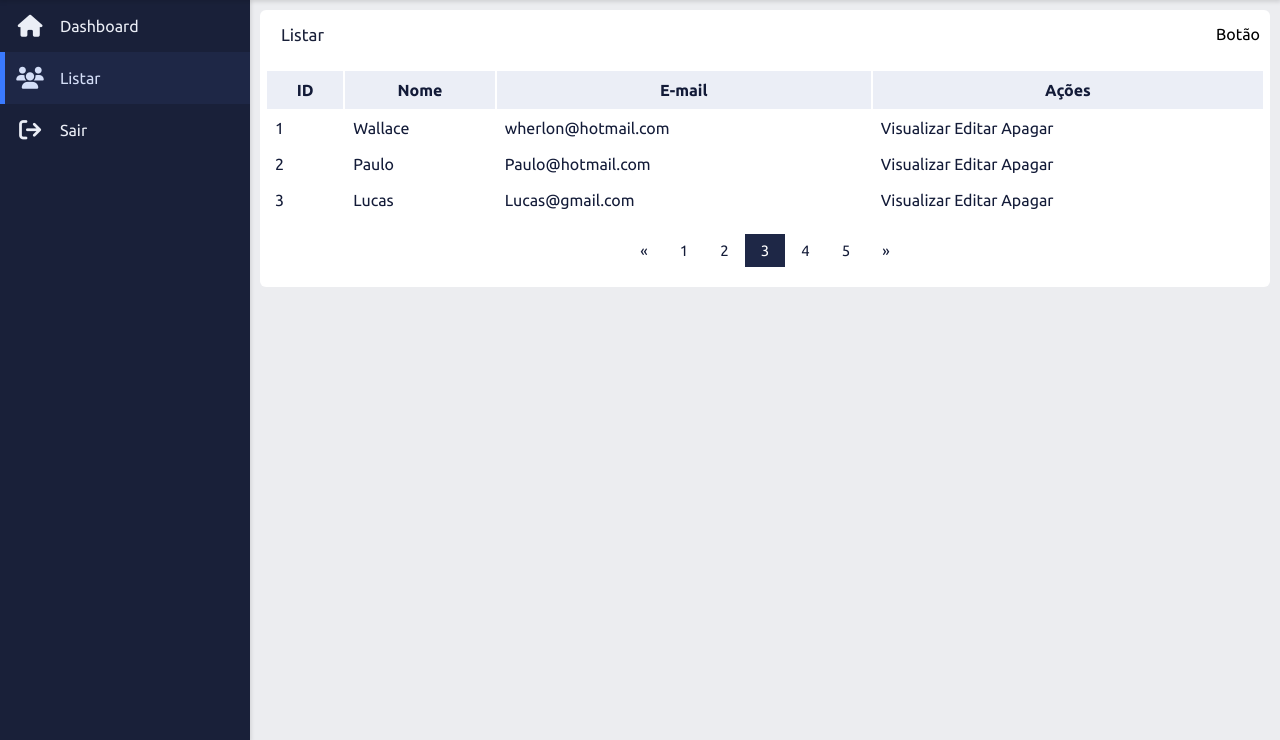
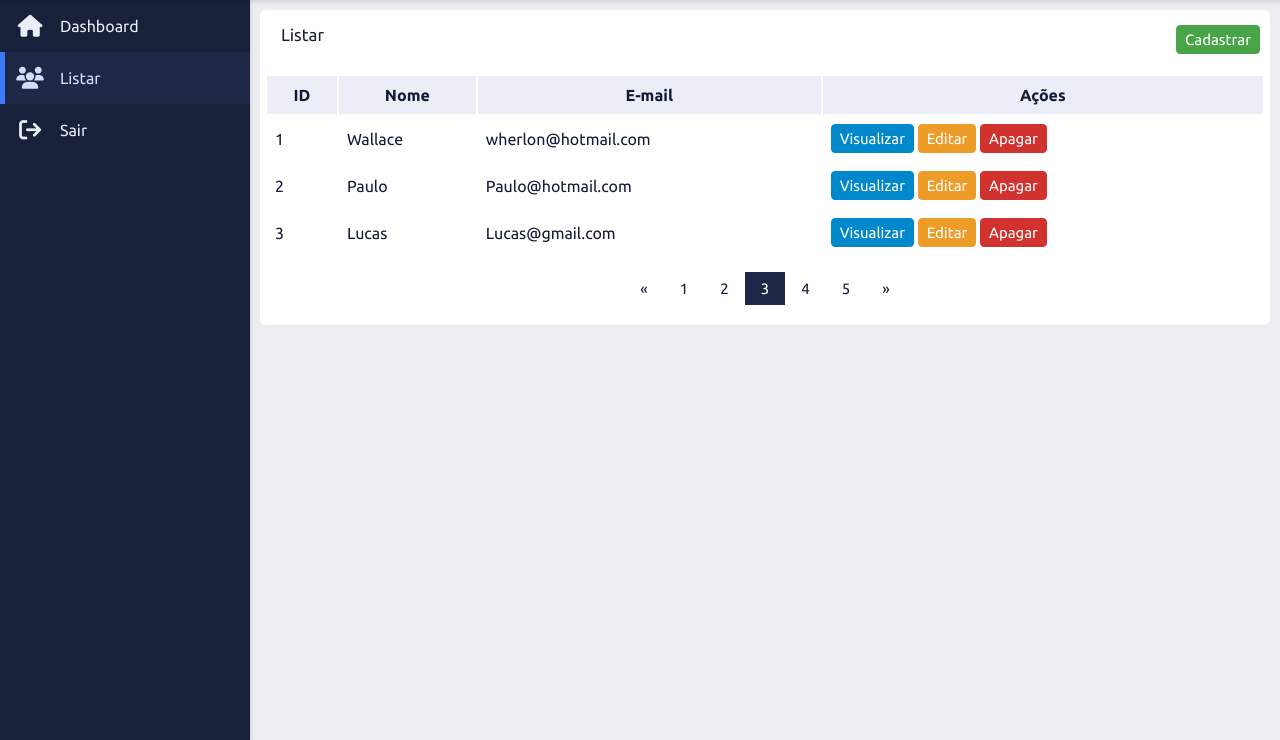
Before and after one commit to WallaceHerlon/udemy-desenvolvimento-web, a PHP site: page /listar.html in a window 1280 px wide. Shown: the part 60-800 px from the top of the page. Run offline with PHP 8.4, Linux system fonts and the light colour scheme.

Commit message:
Projeto 02: sistema administrativo - Layout botão no listar

```diff
--- a/projetos/02_sistema_administrativo/css/adm.css
+++ b/projetos/02_sistema_administrativo/css/adm.css
@@ -373,3 +373,86 @@ body {
 .pagination a:hover:not(.active) {
     background-color: var(--main-color);
 }
+/* Fim paginação */
+
+/* Início personalizar botão */
+.btn-primary {
+    background-color: var(--primary-color);
+    color: var(--fourth-color);
+    padding: 5px 8px;
+    border: 1px solid var(--primary-color);
+    border-radius: 4px;
+    cursor: pointer;
+    font-size: 15px;
+    transition: all .3 ease;
+}
+
+.btn-primary:hover {
+    background-color: var(--fourth-color);
+    color: var(--primary-color);
+}
+
+.btn-success {
+    background-color: var(--success-color);
+    color: var(--fourth-color);
+    padding: 5px 8px;
+    border: 1px solid var(--success-color);
+    border-radius: 4px;
+    cursor: pointer;
+    font-size: 15px;
+    transition: all .3 ease;
+}
+
+.btn-success:hover {
+    background-color: var(--fourth-color);
+    color: var(--success-color);
+}
+
+.btn-warning {
+    background-color: var(--warning-color);
+    color: var(--fourth-color);
+    padding: 5px 8px;
+    border: 1px solid var(--warning-color);
+    border-radius: 4px;
+    cursor: pointer;
+    font-size: 15px;
+    transition: all .3 ease;
+}
+
+.btn-warning:hover {
+    background-color: var(--fourth-color);
+    color: var(--warning-color);
+}
+
+.btn-danger {
+    background-color: var(--danger-color);
+    color: var(--fourth-color);
+    padding: 5px 8px;
+    border: 1px solid var(--danger-color);
+    border-radius: 4px;
+    cursor: pointer;
+    font-size: 15px;
+    transition: all .3 ease;
+}
+
+.btn-danger:hover {
+    background-color: var(--fourth-color);
+    color: var(--danger-color);
+}
+
+.btn-info {
+    background-color: var(--info-color);
+    color: var(--fourth-color);
+    padding: 5px 8px;
+    border: 1px solid var(--info-color);
+    border-radius: 4px;
+    cursor: pointer;
+    font-size: 15px;
+    transition: all .3 ease;
+}
+
+.btn-info:hover {
+    background-color: var(--fourth-color);
+    color: var(--info-color);
+}
+/* Fim personalizar botão */
--- a/projetos/02_sistema_administrativo/listar.html
+++ b/projetos/02_sistema_administrativo/listar.html
@@ -86,7 +86,7 @@
                 <div class="top-list">
                     <span class="title-content">Listar</span>
                     <div class="top-list-right">
-                        Botão
+                        <button type="button" class="btn-success">Cadastrar</button>
                     </div>
                 </div>
                 <table class="table-list">
@@ -103,19 +103,31 @@
                             <td class="list-body-content">1</td>
                             <td class="list-body-content">Wallace</td>
                             <td class="list-body-content">wherlon@hotmail.com</td>
-                            <td class="list-body-content">Visualizar Editar Apagar</td>
+                            <td class="list-body-content">
+                                <button type="button" class="btn-primary">Visualizar</button>
+                                <button type="button" class="btn-warning">Editar</button>
+                                <button type="button" class="btn-danger">Apagar</button>
+                            </td>
                         </tr>
                         <tr>
                             <td class="list-body-content">2</td>
                             <td class="list-body-content">Paulo</td>
                             <td class="list-body-content">Paulo@hotmail.com</td>
-                            <td class="list-body-content">Visualizar Editar Apagar</td>
+                            <td class="list-body-content">
+                                <button type="button" class="btn-primary">Visualizar</button>
+                                <button type="button" class="btn-warning">Editar</button>
+                                <button type="button" class="btn-danger">Apagar</button>
+                            </td>
                         </tr>
                         <tr>
                             <td class="list-body-content">3</td>
                             <td class="list-body-content">Lucas</td>
                             <td class="list-body-content">Lucas@gmail.com</td>
-                            <td class="list-body-content">Visualizar Editar Apagar</td>
+                            <td class="list-body-content">
+                                <button type="button" class="btn-primary">Visualizar</button>
+                                <button type="button" class="btn-warning">Editar</button>
+                                <button type="button" class="btn-danger">Apagar</button>
+                            </td>
                         </tr>
                     </tbody>
                 </table>
```
